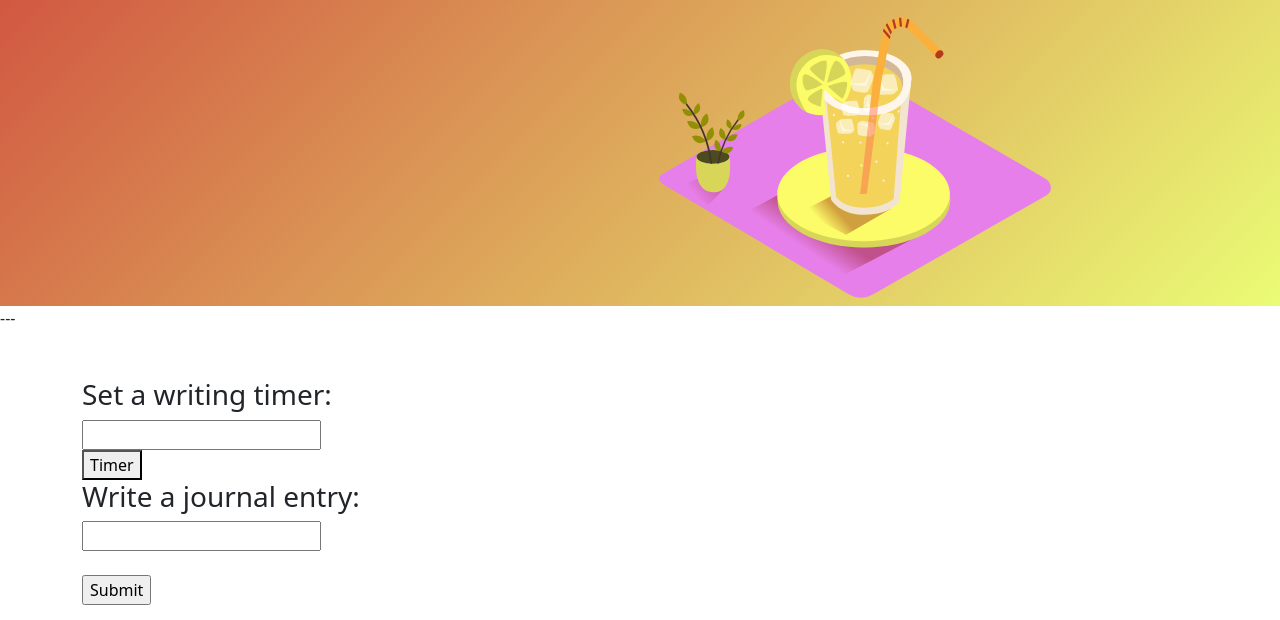
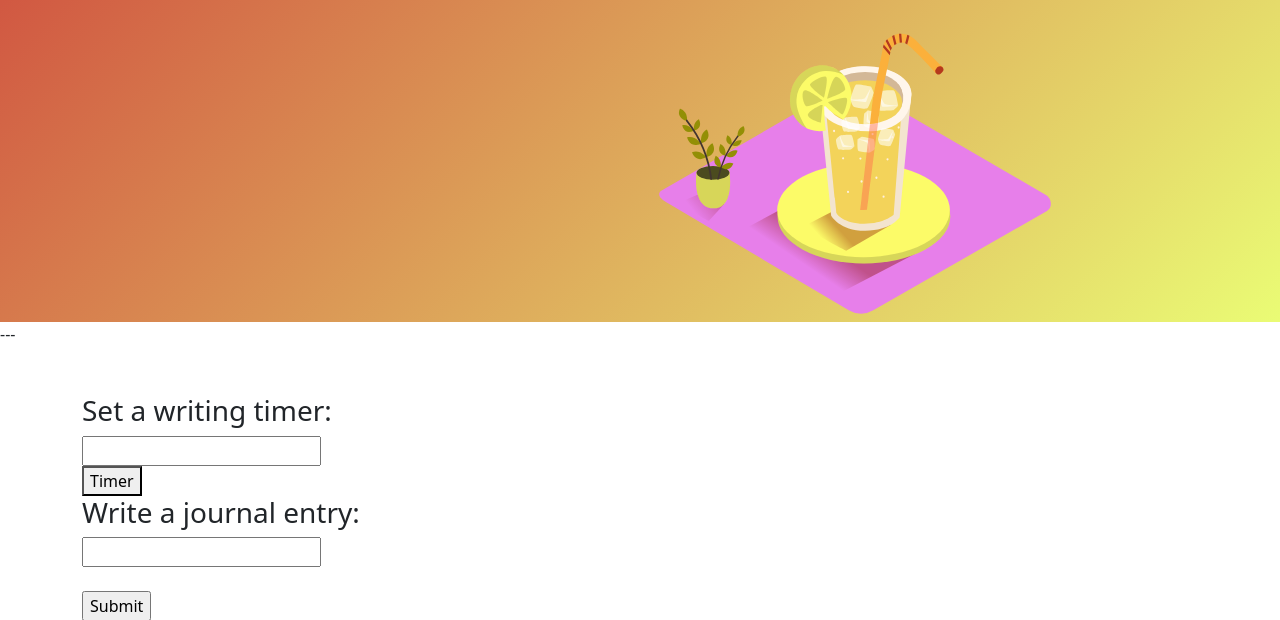
Before and after one commit to deliaconstantino/motivation-journal-frontend, a PHP site: page / in a window 1280 px wide. Shown: the part 57-677 px from the top of the page. Run offline with PHP 8.4, Linux system fonts and the light colour scheme.

Commit message:
created notes and formatted header section

```diff
--- a/index.html
+++ b/index.html
@@ -7,6 +7,8 @@
   <title>Motivation Journal</title>
   <link rel="stylesheet" href="styles/bootstrap/css/bootstrap.min.css"/>
   <link rel="stylesheet" type="text/css" href="styles/bootstrap/css/style.css">
+  <link rel="preconnect" href="https://fonts.gstatic.com">
+  <link href="https://fonts.googleapis.com/css2?family=Dancing+Script&family=Satisfy&display=swap" rel="stylesheet">
 </head>
 <body>
 
@@ -32,14 +34,14 @@
   </nav>
 
   <header class="page-header gradient">
-    <div class="container">
-      <div class="row">
-        <div class="col-md-6">
+    <div class="container pt-3">
+      <div class="row align-items-center justify-content-center">
+        <div class="col-md-5">
           <div id="quote-container"></div>
           <!-- <h2>You learn more from failure than from success. Don’t let it stop you. Failure builds character.</h2> -->
           <!-- <h3>Author - Unknown</h3> -->
         </div>
-        <div class="col-md-6">
+        <div class="col-md-5">
           <img
             src="img/lemonade.svg"
             alt="lemonade"
--- a/styles/bootstrap/css/style.css
+++ b/styles/bootstrap/css/style.css
@@ -12,3 +12,10 @@
     rgba(228,251,77,0.7777485994397759) 100%
   );
 }
+
+.page-header {
+  /* margin-top: 3rem; */
+  font-size: 1.25rem;
+  color: #fff;
+  font-family: 'Satisfy', cursive;
+}
```
Also changed, not shown: notes.md (added, +4 -0 lines), questions.md (+2 -0 lines).
